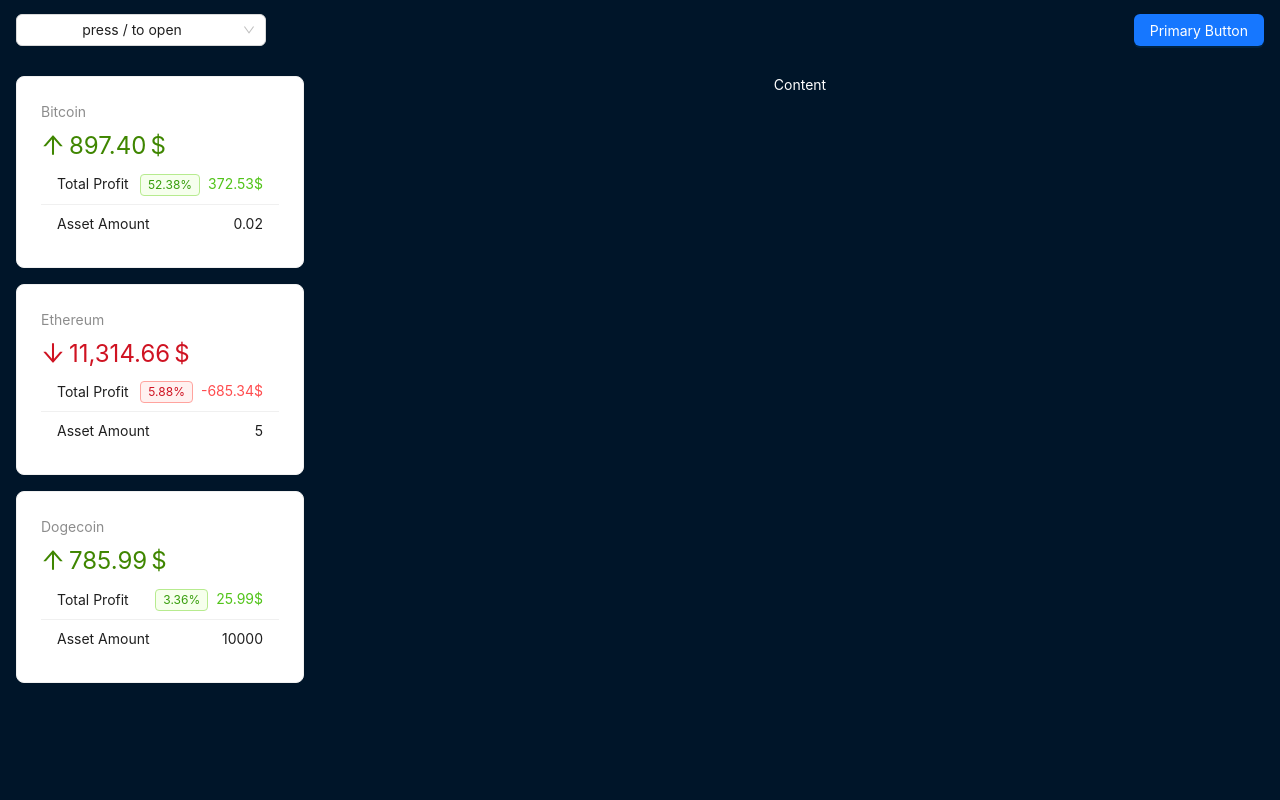
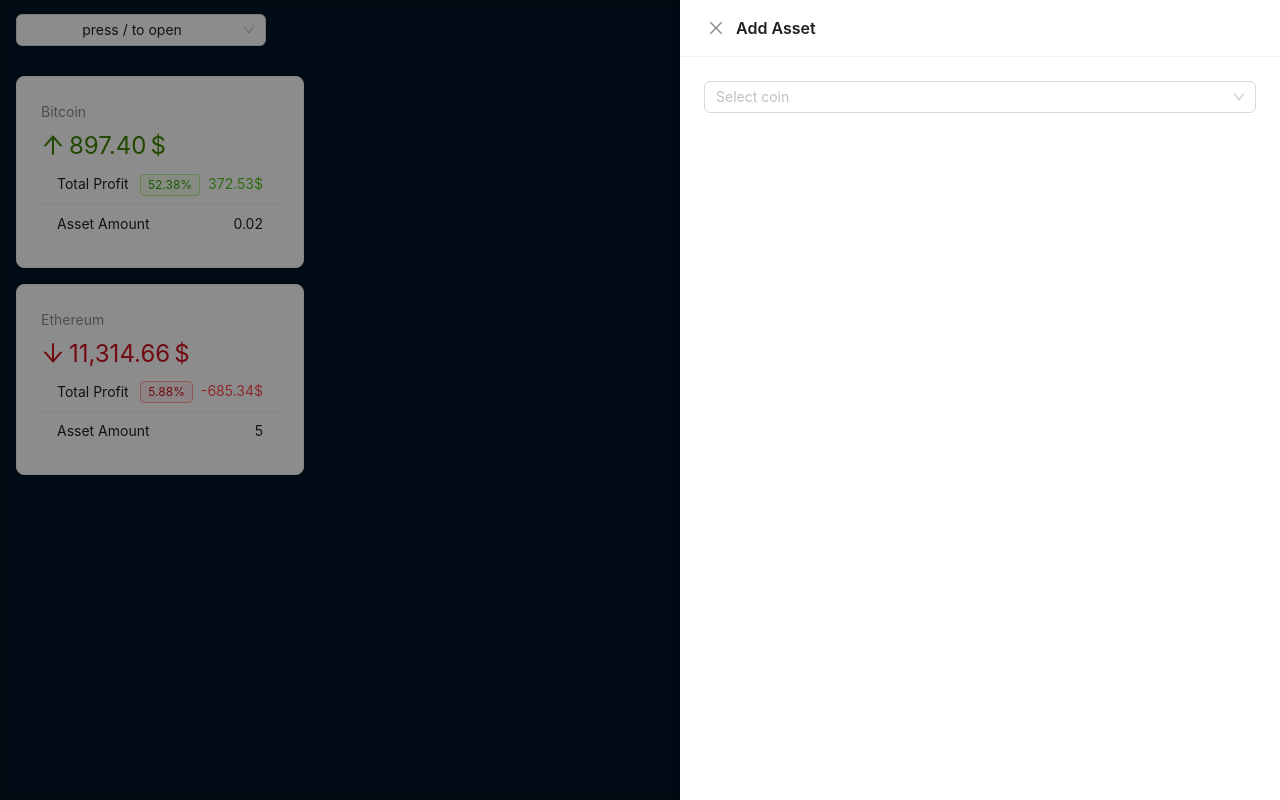
Before and after one commit to PerpetuumG/minin_react-crypto_app, a React (Vite) app: page / in a window 1280 px wide. Built offline with nearby package versions, Linux system fonts and the light colour scheme.

Commit message:
React Form

```diff
--- a/src/components/AddAssetForm.jsx
+++ b/src/components/AddAssetForm.jsx
@@ -1,10 +1,149 @@
+import { useRef, useState } from 'react';
+import { Button, DatePicker, Divider, Form, InputNumber, Result, Select, Space } from 'antd';
+import { useCrypto } from '../context/crypto-context.jsx';
+import CoinInfo from './CoinInfo.jsx';
 
-const AddAssetForm = () => {
-	return (
-		<form>
-			Form Asset
-		</form>
-	);
+const validateMessages = {
+  required: '${label} is required!',
+  types: {
+    number: '${label} in not valid number',
+  },
+  number: {
+    range: '${label} must be between ${min} and ${max}',
+  },
+};
+
+const AddAssetForm = ({ onClose }) => {
+  const [form] = Form.useForm();
+  const { crypto, addAsset } = useCrypto();
+  const [coin, setCoin] = useState(null);
+  const [submitted, setSubmitted] = useState(false);
+
+  const assetRef = useRef();
+
+  const onFinish = values => {
+    const newAsset = {
+      id: coin.id,
+      amount: values.amount,
+      price: values.price,
+      date: values.date?.$d ?? new Date(),
+    };
+    assetRef.current = newAsset;
+    setSubmitted(true);
+    addAsset(newAsset);
+  };
+
+  const handleAmountChange = value => {
+    const price = form.getFieldValue('price');
+    form.setFieldsValue({
+      total: +(value * price).toFixed(2),
+    });
+  };
+
+  const handlePriceChange = value => {
+    const amount = form.getFieldValue('amount');
+    form.setFieldsValue({
+      total: +(amount * value).toFixed(2),
+    });
+  };
+
+  if (submitted) {
+    return (
+      <Result
+        status='success'
+        title='New Asset Added'
+        subTitle={`Added ${assetRef.current.amount} of ${coin.name} by price ${assetRef.current.price}`}
+        extra={[
+          <Button type='primary' key='console' onClick={onClose}>
+            Close
+          </Button>,
+        ]}
+      />
+    );
+  }
+
+  if (!coin) {
+    return (
+      <Select
+        style={{
+          width: '100%',
+        }}
+        onSelect={v => setCoin(crypto.find(c => c.id === v))}
+        placeholder='Select coin'
+        options={crypto.map(coin => ({
+          label: coin.name,
+          value: coin.id,
+          icon: coin.icon,
+        }))}
+        optionRender={option => (
+          <Space>
+            <img style={{ width: 20 }} src={option.data.icon} atl={option.data.label} />{' '}
+            {option.data.label}
+          </Space>
+        )}
+      />
+    );
+  }
+
+  return (
+    <Form
+      form={form}
+      name='basic'
+      labelCol={{
+        span: 4,
+      }}
+      wrapperCol={{
+        span: 10,
+      }}
+      style={{
+        maxWidth: 600,
+      }}
+      initialValues={{
+        price: +coin.price.toFixed(2),
+      }}
+      onFinish={onFinish}
+      validateMessages={validateMessages}
+    >
+      <CoinInfo coin={coin} />
+      <Divider />
+
+      <Form.Item
+        label='Amount'
+        name='amount'
+        rules={[
+          {
+            required: true,
+            type: 'number',
+            min: 0,
+          },
+        ]}
+      >
+        <InputNumber
+          placeholder='Enter coin amount'
+          onChange={handleAmountChange}
+          style={{ width: '100%' }}
+        />
+      </Form.Item>
+
+      <Form.Item label='Price' name='price'>
+        <InputNumber onChange={handlePriceChange} style={{ width: '100%' }} />
+      </Form.Item>
+
+      <Form.Item label='Date & Time' name='date'>
+        <DatePicker showTime />
+      </Form.Item>
+
+      <Form.Item label='Total' name='total'>
+        <InputNumber disabled style={{ width: '100%' }} />
+      </Form.Item>
+
+      <Form.Item>
+        <Button type='primary' htmlType='submit'>
+          Add Asset
+        </Button>
+      </Form.Item>
+    </Form>
+  );
 };
 
 export default AddAssetForm;
--- /dev/null
+++ b/src/components/CoinInfo.jsx
@@ -0,0 +1,18 @@
+import { Flex, Typography } from 'antd';
+
+const CoinInfo = ({ coin, withSymbol }) => {
+  return (
+    <Flex align="center">
+      <img
+        src={coin.icon}
+        alt={coin.name}
+        style={{ width: 40, marginRight: 10 }}
+      />
+      <Typography.Title level={2} style={{ margin: 0 }}>
+        {withSymbol && <span>({coin.symbol})</span>} {coin.name}
+      </Typography.Title>
+    </Flex>
+  );
+};
+
+export default CoinInfo;
--- a/src/components/CoinInfoModal.jsx
+++ b/src/components/CoinInfoModal.jsx
@@ -1,43 +1,31 @@
 import { Divider, Flex, Tag, Typography } from 'antd';
+import CoinInfo from './CoinInfo.jsx';
 
 const CoinInfoModal = ({ coin }) => {
   return (
     <>
-      <Flex align={'center'}>
-        <img src={coin.icon} alt={coin.name} style={{ width: 40, marginRight: 10 }} />
-        <Typography.Title level={2} style={{ margin: 0 }}>
-          ({coin.symbol}) {coin.name}
-        </Typography.Title>
-      </Flex>
-
+      <CoinInfo coin={coin} withSymbol />
       <Divider />
-
       <Typography.Paragraph>
         <Typography.Text strong>1 hour: </Typography.Text>
         <Tag color={coin.priceChange1h > 0 ? 'green' : 'red'}>{coin.priceChange1h}%</Tag>
-
         <Typography.Text strong>1 day: </Typography.Text>
         <Tag color={coin.priceChange1d > 0 ? 'green' : 'red'}>{coin.priceChange1d}%</Tag>
-
         <Typography.Text strong>1 week: </Typography.Text>
         <Tag color={coin.priceChange1w > 0 ? 'green' : 'red'}>{coin.priceChange1w}%</Tag>
       </Typography.Paragraph>
-
       <Typography.Paragraph>
         <Typography.Text strong>Price: </Typography.Text>
         {coin.price.toFixed(2)}$
       </Typography.Paragraph>
-
       <Typography.Paragraph>
         <Typography.Text strong>Price BTC: </Typography.Text>
         {coin.priceBtc}
       </Typography.Paragraph>
-
       <Typography.Paragraph>
         <Typography.Text strong>Market Cap: </Typography.Text>
         {coin.marketCap}$
       </Typography.Paragraph>
-
       {coin.contractAddress && (
         <Typography.Paragraph>
           <Typography.Text strong>Contract Address: </Typography.Text>
--- a/src/components/layout/AppHeader.jsx
+++ b/src/components/layout/AppHeader.jsx
@@ -18,14 +18,14 @@
   const [select, setSelect] = useState(false);
   const [coin, setCoin] = useState(null);
   const [modal, setModal] = useState(false);
-  const [drawer, setDrawer] = useState(false);
+  const [drawer, setDrawer] = useState(true);
 
   const { crypto } = useCrypto();
 
   useEffect(() => {
     const keypress = event => {
       if (event.key === '/') {
-        setSelect(prevState => !prevState);
+        setSelect(prev => !prev);
       }
     };
     document.addEventListener('keypress', keypress);
@@ -45,8 +45,8 @@
         }}
         open={select}
         onSelect={handleSelect}
-        onClick={() => setSelect(prevState => !prevState)}
-        value={'press / to open'}
+        onClick={() => setSelect(prev => !prev)}
+        value='press / to open'
         options={crypto.map(coin => ({
           label: coin.name,
           value: coin.id,
@@ -61,15 +61,21 @@
       />
 
       <Button type='primary' onClick={() => setDrawer(true)}>
-        Primary Button
+        Add Asset
       </Button>
 
       <Modal open={modal} onCancel={() => setModal(false)} footer={null}>
         <CoinInfoModal coin={coin} />
       </Modal>
 
-      <Drawer width={600} title='Add Asset' onClose={() => setDrawer(false)} open={drawer}>
-        <AddAssetForm />
+      <Drawer
+        width={600}
+        title='Add Asset'
+        onClose={() => setDrawer(false)}
+        open={drawer}
+        destroyOnClose
+      >
+        <AddAssetForm onClose={() => setDrawer(false)} />
       </Drawer>
     </Layout.Header>
   );
--- a/src/components/layout/AppLayout.jsx
+++ b/src/components/layout/AppLayout.jsx
@@ -6,10 +6,10 @@
 import CryptoContext from '../../context/crypto-context.jsx';
 
 const AppLayout = () => {
-  const { loading } = useContext(CryptoContext);
+  const { loading } = useContext(CryptoContext)
 
   if (loading) {
-    return <Spin fullscreen />;
+    return <Spin fullscreen />
   }
 
   return (
--- a/src/components/layout/AppSider.jsx
+++ b/src/components/layout/AppSider.jsx
@@ -1,8 +1,8 @@
-import { Card, Layout, List, Statistic, Typography, Tag } from 'antd';
+import { Layout, Card, Statistic, List, Typography, Tag } from 'antd';
 import { ArrowDownOutlined, ArrowUpOutlined } from '@ant-design/icons';
-import { capitalize } from '../../utils.js';
+import { capitalize } from '../../utils';
 import { useContext } from 'react';
-import CryptoContext from '../../context/crypto-context.jsx';
+import CryptoContext from '../../context/crypto-context';
 
 const siderStyle = {
   padding: '1rem',
@@ -23,11 +23,14 @@
             prefix={asset.grow ? <ArrowUpOutlined /> : <ArrowDownOutlined />}
             suffix='$'
           />
-
           <List
-            size={'small'}
+            size='small'
             dataSource={[
-              { title: 'Total Profit', value: asset.totalProfit, withTag: true },
+              {
+                title: 'Total Profit',
+                value: asset.totalProfit,
+                withTag: true,
+              },
               { title: 'Asset Amount', value: asset.amount, isPlain: true },
               // { title: 'Difference', value: asset.growPercent },
             ]}
--- a/src/context/crypto-context.jsx
+++ b/src/context/crypto-context.jsx
@@ -1,6 +1,6 @@
-import { createContext, useContext, useEffect, useState } from 'react';
-import { fakeFetchCrypto, fetchAssets } from '../api.js';
-import { percentDifference } from '../utils.js';
+import { createContext, useState, useEffect, useContext } from 'react';
+import { fakeFetchCrypto, fetchAssets } from '../api';
+import { percentDifference } from '../utils';
 
 const CryptoContext = createContext({
   assets: [],
@@ -13,36 +13,41 @@
   const [crypto, setCrypto] = useState([]);
   const [assets, setAssets] = useState([]);
 
+  const mapAssets = (assets, result) => {
+    return assets.map(asset => {
+      const coin = result.find(c => c.id === asset.id);
+      return {
+        grow: asset.price < coin.price,
+        growPercent: percentDifference(asset.price, coin.price),
+        totalAmount: asset.amount * coin.price,
+        totalProfit: asset.amount * coin.price - asset.amount * asset.price,
+        name: coin.name,
+        ...asset,
+      };
+    });
+  };
+
   useEffect(() => {
-    const preload = async () => {
+    async function preload() {
       setLoading(true);
-
       const { result } = await fakeFetchCrypto();
       const assets = await fetchAssets();
 
-      setAssets(
-        assets.map(asset => {
-          const coin = result.find(c => c.id === asset.id);
-
-          return {
-            grow: asset.price < coin.price,
-            growPercent: percentDifference(asset.price, coin.price),
-            totalAmount: asset.amount * coin.price,
-            totalProfit: asset.amount * coin.price - asset.amount * asset.price,
-            ...asset,
-          };
-        }),
-      );
+      setAssets(mapAssets(assets, result));
       setCrypto(result);
-
       setLoading(false);
-    };
-
+    }
     preload();
   }, []);
 
+  const addAsset = newAsset => {
+    setAssets(prev => mapAssets([...prev, newAsset], crypto));
+  };
+
   return (
-    <CryptoContext.Provider value={{ loading, crypto, assets }}>{children}</CryptoContext.Provider>
+    <CryptoContext.Provider value={{ loading, crypto, assets, addAsset }}>
+      {children}
+    </CryptoContext.Provider>
   );
 };
 
--- a/src/data.js
+++ b/src/data.js
@@ -620,10 +620,4 @@
     price: 2400,
     date: new Date(),
   },
-  {
-    id: 'dogecoin',
-    amount: 10000,
-    price: 0.076,
-    date: new Date(),
-  },
 ];
--- a/src/utils.js
+++ b/src/utils.js
@@ -1,8 +1,7 @@
-export const capitalize = str => {
-  str = str.toLowerCase();
-  return str.charAt(0).toUpperCase() + str.substr(1);
-};
-
 export const percentDifference = (a, b) => {
   return +(100 * Math.abs((a - b) / ((a + b) / 2))).toFixed(2);
 };
+
+export const capitalize = str => {
+  return str.charAt(0).toUpperCase() + str.substr(1);
+};
```
